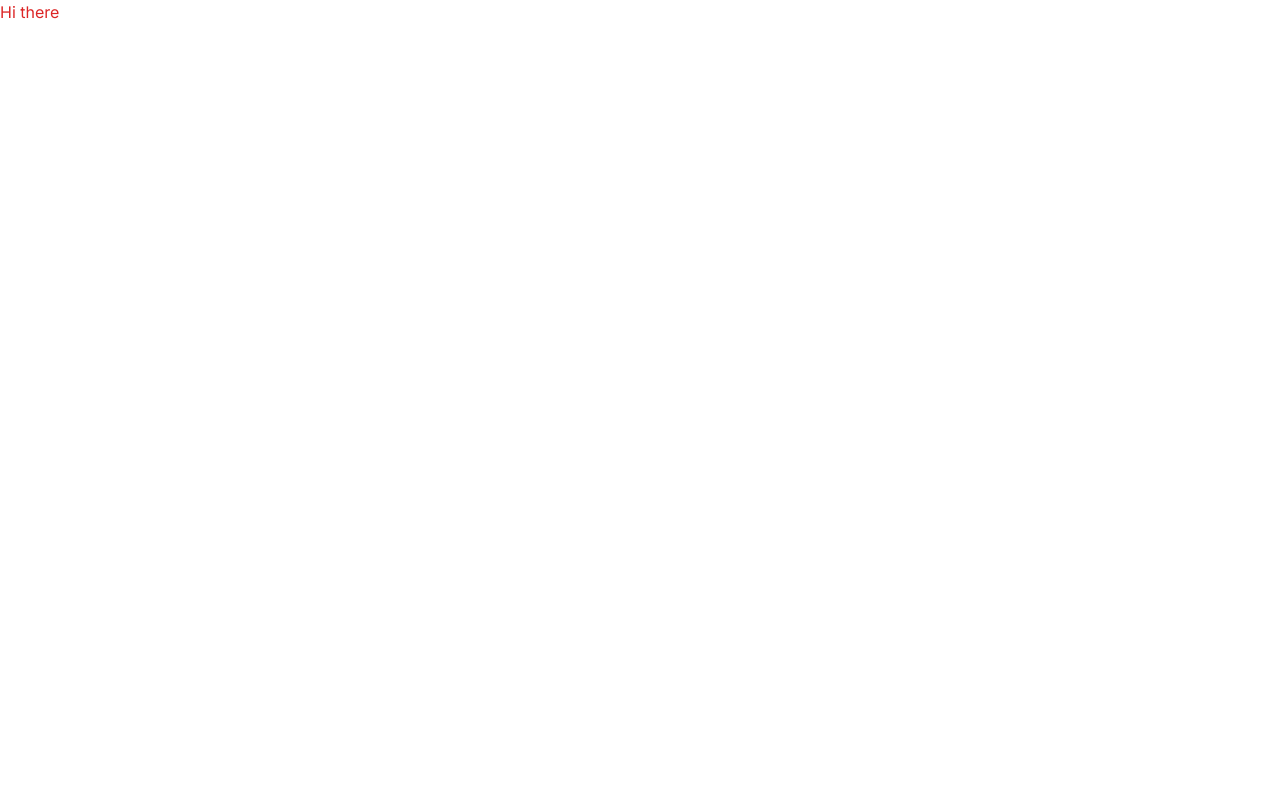
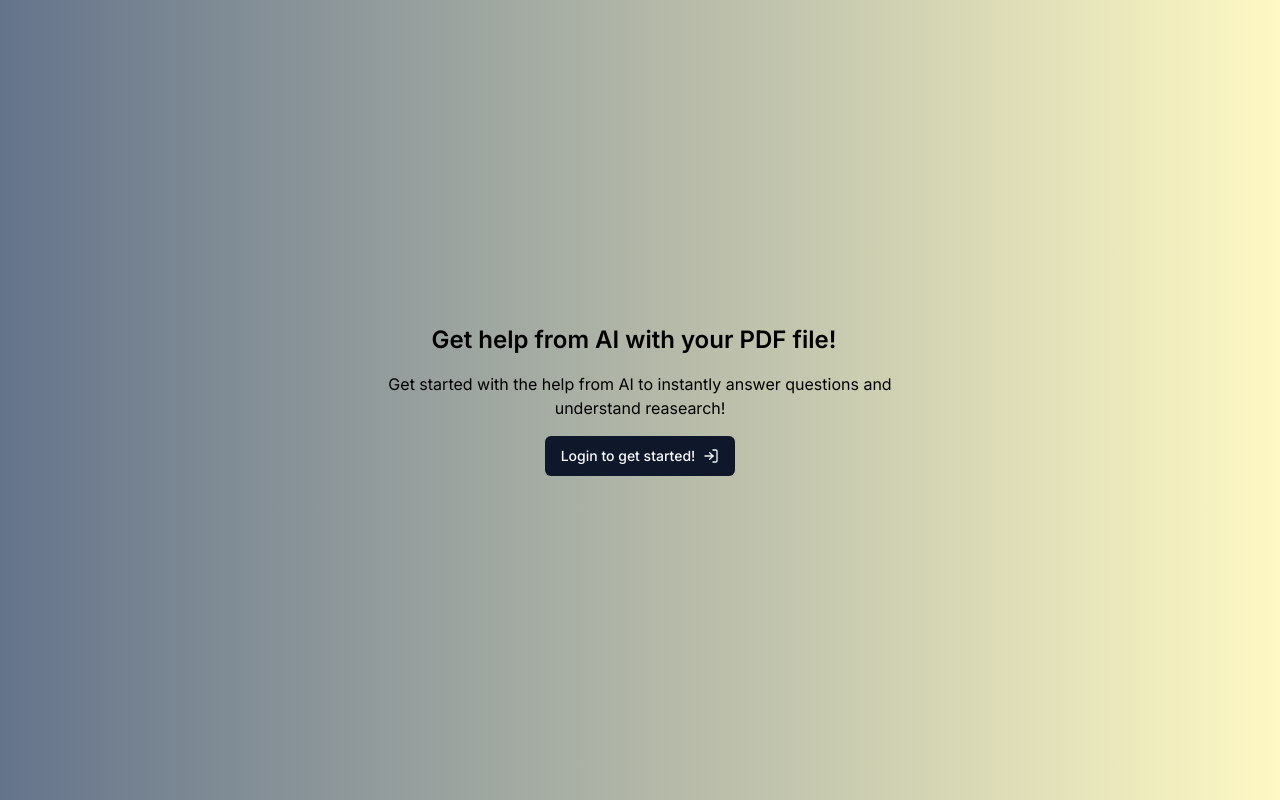
Before and after one commit to dalun-z/chat-pdf-ai, a Next.js app: page / in a window 1280 px wide. Built offline with nearby package versions, Linux system fonts and the light colour scheme; no server answers.

Commit message:
finished auth and db setup

```diff
--- a/package.json
+++ b/package.json
@@ -9,6 +9,8 @@
     "lint": "next lint"
   },
   "dependencies": {
+    "@clerk/nextjs": "^4.29.5",
+    "@radix-ui/react-slot": "^1.0.2",
     "class-variance-authority": "^0.7.0",
     "clsx": "^2.1.0",
     "lucide-react": "^0.316.0",
--- a/src/app/layout.tsx
+++ b/src/app/layout.tsx
@@ -1,12 +1,12 @@
 import type { Metadata } from "next";
 import { Inter } from "next/font/google";
 import "./globals.css";
+import { ClerkProvider } from '@clerk/nextjs';
 
 const inter = Inter({ subsets: ["latin"] });
 
 export const metadata: Metadata = {
-  title: "Create Next App",
-  description: "Generated by create next app",
+  title: "Chat with PDF",
 };
 
 export default function RootLayout({
@@ -15,8 +15,10 @@
   children: React.ReactNode;
 }>) {
   return (
-    <html lang="en">
-      <body className={inter.className}>{children}</body>
-    </html>
+    <ClerkProvider>
+      <html lang="en">
+        <body className={inter.className}>{children}</body>
+      </html>
+    </ClerkProvider>
   );
 }
--- a/src/app/page.tsx
+++ b/src/app/page.tsx
@@ -1,7 +1,45 @@
-import Image from "next/image";
+import { Button } from "@/components/ui/button";
+import { UserButton, auth } from "@clerk/nextjs";
+import Link from "next/link";
+import { LogIn } from 'lucide-react';
 
-export default function Home() {
+export default async function Home() {
+  const { userId } = await auth()
+  const isAuth = !!userId
+
   return (
-    <h1 className="text-red-600"> Hi there</h1>
+    <div className="w-screen min-h-screen bg-gradient-to-r from-slate-500 to-yellow-100">
+      <div className="absolute top-1/2 left-1/2 -translate-x-1/2 -translate-y-1/2">
+        <div className="flex flex-col items-center text-center">
+          <div className="flex items-center">
+            <h1 className="mr-3 text-2xl font-semibold text-black"> Get help from AI with your PDF file!</h1>
+            <UserButton afterSignOutUrl="/" />
+          </div>
+
+          <div className="flex mt-2">
+            {
+              isAuth && <Button className="bg-black"> Go to Chats </Button>
+            }
+          </div>
+
+          <p className="text-black mt-2 max-w-xl">
+            Get started with the help from AI to instantly answer questions and understand reasearch!
+          </p>
+
+          <div className="w-full mt-4">
+            {isAuth ? (
+              <h1>file upload</h1>
+            ) : (
+              <Link href='/sign-in'>
+                <Button>
+                  Login to get started!
+                  <LogIn className="w-4 h-4 ml-2"/>
+                </Button>
+              </Link>
+            )}
+          </div>
+        </div>
+      </div>
+    </div>
   );
 }
--- /dev/null
+++ b/src/app/sign-in/[[...sign-in]]/page.tsx
@@ -0,0 +1,9 @@
+import { SignIn } from "@clerk/nextjs";
+
+export default function Page() {
+    return (
+        <div className="absolute top-1/2 left-1/2 -translate-x-1/2 -translate-y-1/2">
+            <SignIn />
+        </div>
+    );
+}
--- /dev/null
+++ b/src/app/sign-up/[[...sign-up]]/page.tsx
@@ -0,0 +1,9 @@
+import { SignUp } from "@clerk/nextjs";
+
+export default function Page() {
+    return (
+        <div className="absolute top-1/2 left-1/2 -translate-x-1/2 -translate-y-1/2">
+            <SignUp />
+        </div>
+    );
+}
--- /dev/null
+++ b/src/components/ui/button.tsx
@@ -0,0 +1,56 @@
+import * as React from "react"
+import { Slot } from "@radix-ui/react-slot"
+import { cva, type VariantProps } from "class-variance-authority"
+
+import { cn } from "@/lib/utils"
+
+const buttonVariants = cva(
+  "inline-flex items-center justify-center whitespace-nowrap rounded-md text-sm font-medium ring-offset-background transition-colors focus-visible:outline-none focus-visible:ring-2 focus-visible:ring-ring focus-visible:ring-offset-2 disabled:pointer-events-none disabled:opacity-50",
+  {
+    variants: {
+      variant: {
+        default: "bg-primary text-primary-foreground hover:bg-primary/90",
+        destructive:
+          "bg-destructive text-destructive-foreground hover:bg-destructive/90",
+        outline:
+          "border border-input bg-background hover:bg-accent hover:text-accent-foreground",
+        secondary:
+          "bg-secondary text-secondary-foreground hover:bg-secondary/80",
+        ghost: "hover:bg-accent hover:text-accent-foreground",
+        link: "text-primary underline-offset-4 hover:underline",
+      },
+      size: {
+        default: "h-10 px-4 py-2",
+        sm: "h-9 rounded-md px-3",
+        lg: "h-11 rounded-md px-8",
+        icon: "h-10 w-10",
+      },
+    },
+    defaultVariants: {
+      variant: "default",
+      size: "default",
+    },
+  }
+)
+
+export interface ButtonProps
+  extends React.ButtonHTMLAttributes<HTMLButtonElement>,
+    VariantProps<typeof buttonVariants> {
+  asChild?: boolean
+}
+
+const Button = React.forwardRef<HTMLButtonElement, ButtonProps>(
+  ({ className, variant, size, asChild = false, ...props }, ref) => {
+    const Comp = asChild ? Slot : "button"
+    return (
+      <Comp
+        className={cn(buttonVariants({ variant, size, className }))}
+        ref={ref}
+        {...props}
+      />
+    )
+  }
+)
+Button.displayName = "Button"
+
+export { Button, buttonVariants }
--- /dev/null
+++ b/src/middleware.ts
@@ -0,0 +1,13 @@
+import { authMiddleware } from "@clerk/nextjs";
+
+// This example protects all routes including api/trpc routes
+// Please edit this to allow other routes to be public as needed.
+// See https://clerk.com/docs/references/nextjs/auth-middleware for more information about configuring your Middleware
+export default authMiddleware({
+    // Dev mode
+    publicRoutes: ["/"],
+});
+
+export const config = {
+    matcher: ["/((?!.+\\.[\\w]+$|_next).*)", "/", "/(api|trpc)(.*)"],
+};
```
Also changed, not shown: 2 other files (tests, documents, lock files or other folders).
